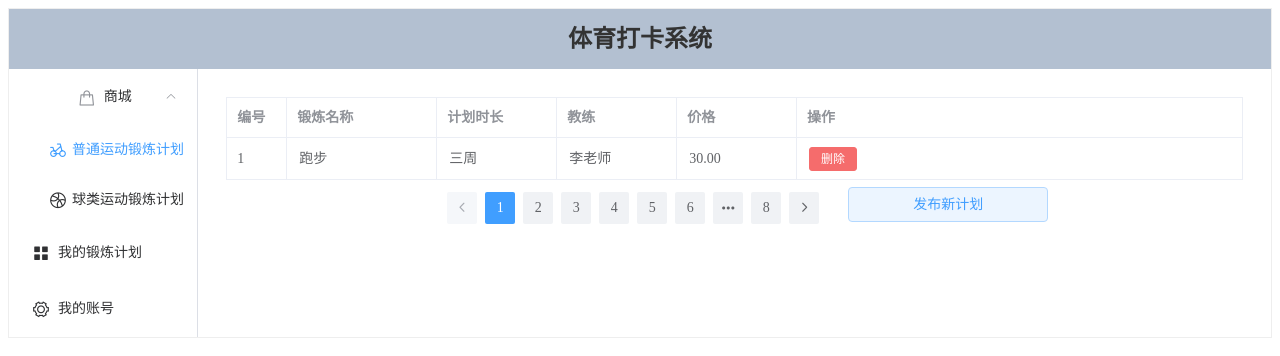
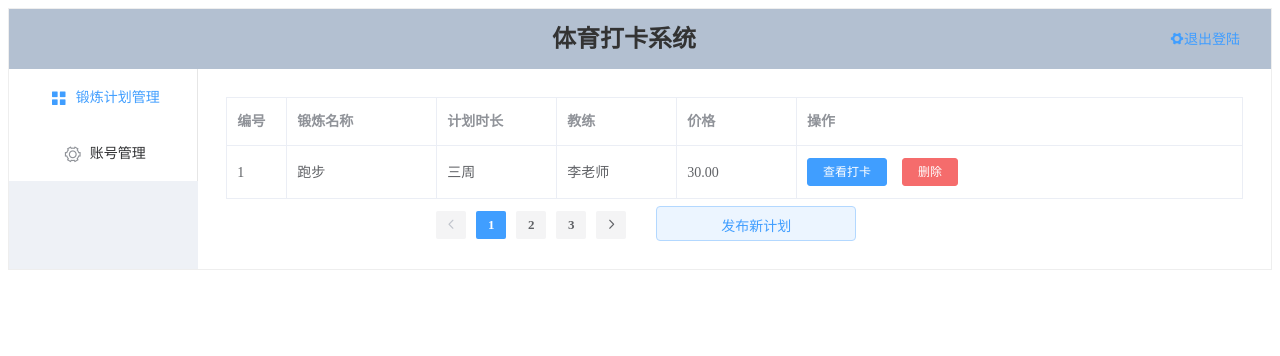
Before and after one commit to C7Ethebest/SportsPutIn, a Vue app: page /CoachPEPlan in a window 1280 px wide. Shown: the top 356 px of the page. Built offline with nearby package versions, Linux system fonts and the light colour scheme; no server answers.

Commit message:
完成了登陆界面和各界面的跳转，添加登出操作

```diff
--- a/package.json
+++ b/package.json
@@ -10,6 +10,7 @@
     "core-js": "^3.8.3",
     "element-ui": "^2.4.5",
     "jquery": "^3.6.0",
+    "less-loader": "^11.0.0",
     "vue": "^2.6.14",
     "vue-router": "^3.5.1",
     "vuex": "^3.6.2"
--- a/src/router/index.js
+++ b/src/router/index.js
@@ -1,6 +1,5 @@
 import Vue from 'vue'
 import VueRouter from 'vue-router'
-import HomeView from '../views/HomeView.vue'
 import Sport from "../views/Sport";
 import BallSport from "../views/BallSport";
 import MyPEPlan from "@/views/MyPEPlan";
@@ -13,9 +12,16 @@ import CoachPEPlan from "@/views/CoachPEPlan";
 import UpdatePEPlan from "@/views/UpdatePEPlan";
 
 
+
 Vue.use(VueRouter)
 
 const routes = [
+  {
+    path: '/login',
+    name: 'login',
+    component:() => import('../views/login.vue')
+  },
+
   {
     path: "/",
     name: "主界面",
@@ -58,24 +64,25 @@ const routes = [
         component: Market
       },
       {
-        path: "/CoachPEPlan",
-        name: "教练的计划",
-        component: CoachPEPlan
-      },
-      {
         path: "/UpdatePEPlan",
         name: "编辑计划",
         component: UpdatePEPlan
       }
       ],
   },
+  {
+    path: '/CoachIndex',
+    name: '教练主界面',
+    component: ()=>import('../views/CoachIndex.vue'),
+    children:[
+      {
+        path: "/CoachPEPlan",
+        name: "教练的计划",
+        component: CoachPEPlan
+      },
+    ]
+  },
 
-
-  {
-    path: '/',
-    name: 'login',
-    component:() => import('../views/login.vue')
-  },
 
 ]
 
--- /dev/null
+++ b/src/utils/request.js
@@ -0,0 +1,58 @@
+import axios from 'axios'
+import router from "@/router";
+
+const request = axios.create({
+    baseURL: "/api",
+    timeout: 5000
+})
+
+// request 拦截器
+// 可以自请求发送前对请求做一些处理
+// 比如统一加token，对请求参数统一加密
+request.interceptors.request.use(config => {
+    config.headers['Content-Type'] = 'application/json;charset=utf-8';
+    config.headers.post['Content-Type'] = 'application/x-www-form-urlencoded';
+
+    // let userJson=sessionStorage.getItem("user");
+    // if(userJson!=null){
+    //     router.push("/index")
+    //     log("来自于request里面的userJson: "+userJson)
+    // }
+
+    //取出sessionStorage里面的信息
+    // let adminJson=sessionStorage.getItem("admin")
+    // if(!adminJson){
+    //     //如果为空,强制去登录
+    //     router.push("/adminLogin")
+    // }
+
+
+ // config.headers['token'] = user.token;  // 设置请求头
+    return config
+}, error => {
+    return Promise.reject(error)
+});
+
+// response 拦截器
+// 可以在接口响应后统一处理结果
+request.interceptors.response.use(
+    response => {
+        let res = response.data;
+        // 如果是返回的文件
+        if (response.config.responseType === 'blob') {
+            return res
+        }
+        // 兼容服务端返回的字符串数据
+        if (typeof res === 'string') {
+            res = res ? JSON.parse(res) : res
+        }
+        return res;
+    },
+    error => {
+        console.log('err' + error) // for debug
+        return Promise.reject(error)
+    }
+)
+
+
+export default request
--- /dev/null
+++ b/src/views/CoachIndex.vue
@@ -0,0 +1,95 @@
+<template>
+  <!--  构建整个页面框架  -->
+  <el-container style="border: 1px solid #eee;text-align: center" >
+    <el-header class="el-header">
+        <h1 class="title">体育打卡系统</h1>
+        <el-button class="el-icon-s-tools" type="text" @click="exit" >退出登陆</el-button>
+    </el-header>
+
+
+    <el-container>
+      <!--构建左侧菜单el-aside-->
+      <el-aside  style="width: 15%; background-color: rgb(238, 241, 246)" class="el-aside">
+        <!--左侧菜单内容-->
+        <el-menu :default-openeds="['1']" :default-active="'1'">
+          <el-menu-item index="1" @click="JumpCoachPEPlan"><i class="el-icon-menu"></i><span slot="title">锻炼计划管理</span></el-menu-item>
+          <el-menu-item index="2" @click=""><i class="el-icon-setting"></i><span slot="title">账号管理</span></el-menu-item>
+        </el-menu>
+      </el-aside>
+
+
+
+      <el-main >
+        <body>
+        <router-view></router-view>
+        </body>
+      </el-main>
+
+    </el-container>
+  </el-container>
+
+
+</template>
+
+<style scoped>
+.el-header {
+  height: 60px;
+  background-color: #B3C0D1;
+  color: #333;
+  line-height: 60px;
+}
+
+.title{
+  text-align: center;
+  margin-top: auto;
+  margin-left: 50px;
+  display:inline-block;
+}
+
+.el-icon-s-tools{
+  display:inline-block;
+  float: right;
+  margin-top: 10px;
+  margin-right: 10px;
+}
+
+
+@media screen and (max-width: 991px) {
+
+
+}
+
+
+</style>
+
+<script>
+export default {
+
+  data() {
+
+  },
+  methods:{
+    exit(){
+      this.$confirm('确定要退出吗？', '提示', {
+        confirmButtonText: '确定',
+        cancelButtonText: '取消',
+        type: 'warning'
+      }).then(() => {
+        this.$router.push({
+          name:'login',
+        })
+      }).catch(() => {
+      });
+    },
+    JumpCoachPEPlan(){
+      this.$router.push({
+        name:'教练的计划',
+      })
+    },
+
+    JumpLogin(){
+
+    },
+  }
+}
+</script>
--- a/src/views/CoachPEPlan.vue
+++ b/src/views/CoachPEPlan.vue
@@ -33,8 +33,6 @@
             label="价格"
             width="120">
         </el-table-column>
-
-        <div>
         <el-table-column
             fixed="right"
             label="操作">
@@ -44,8 +42,36 @@
 <!--              <el-button @click="JumpUpdatePEPlan(scope.row)" type="primary" plain-->
 <!--                         size="small" >编辑</el-button>-->
 
+                <div style="display:inline-block">
+                  <el-button type="primary" size="mini" @click="dialogVisible = true">查看打卡</el-button>
+                  <el-dialog
+                      :modal="false"
+                      append-to-body="true"
+                      title="评分"
+                      :visible.sync="dialogVisible"
+                      width="30%"
+                      :before-close="handleClose">
 
-                <div style="display:inline-block">
+                    <!--弹窗对话框内容-->
+                    <div class="demo-image__preview">
+                        <el-image
+                            style="width: 100px; height: 100px"
+                            :src="url"
+                            :preview-src-list="srcList">
+                        </el-image>
+
+                      <div class="block" style="margin-top: 10px">
+                        <span class="demonstration">评分：</span>
+                        <el-rate v-model="value1" show-text="true" :texts="texts"></el-rate>
+                      </div>
+                    </div>
+
+                    <span slot="footer" class="dialog-footer">
+                      <el-button @click="dialogVisible = false">取 消</el-button>
+                      <el-button type="primary" @click="dialogVisible = false">确 定</el-button>
+                    </span>
+                  </el-dialog>
+
                   <el-popover
                       placement="top"
                       width="160"
@@ -55,17 +81,14 @@
                       <el-button size="mini" type="text" @click="visible = false">取消</el-button>
                       <el-button type="primary" size="mini" style="margin-left: 20px" @click="visible = false; deletePEPlan(scope.row)">确定</el-button>
                     </div>
-                    <el-button slot="reference" type="danger" size="small" >删除</el-button>
+                    <el-button slot="reference" type="danger" size="mini" style="margin-left: 15px">删除</el-button>
                   </el-popover>
                 </div>
 <!--              </div>-->
 
-
-
             </template>
 
           </el-table-column>
-        </div>
 
       </el-table>
 
@@ -78,16 +101,12 @@
           background
           layout="prev, pager, next"
           :page-size="4"
-          :total="30"
+          :total="10"
           style="margin-top: 10px;margin-left: 200px"
           @current-chang="page">
       </el-pagination>
 
       <el-button @click="JumpAddPEPlan" type="primary" plain class="Addbtn">发布新计划</el-button>
-
-    </el-container>
-
-    <el-container>
 
     </el-container>
 
@@ -100,6 +119,14 @@ export default {
   name: "CoachPEPlan",
 
   methods: {
+
+    handleClose(done){
+      this.$confirm('确认关闭？')
+      .then(_=>{
+        done();
+      })
+      .catch(_=>{});
+    },
 
     deletePEPlan(row){
       const _this = this
@@ -128,7 +155,18 @@ export default {
   },
   data() {
     return{
+      texts:['重新提交','不及格', '及格', '良好', '优秀'],
 
+      value1: null,
+      url: 'https://fuss10.elemecdn.com/e/5d/4a731a90594a4af544c0c25941171jpeg.jpeg',
+      srcList: [
+        'https://fuss10.elemecdn.com/8/27/f01c15bb73e1ef3793e64e6b7bbccjpeg.jpeg',
+        'https://fuss10.elemecdn.com/1/8e/aeffeb4de74e2fde4bd74fc7b4486jpeg.jpeg'
+      ],
+
+      dialogVisible: false,
+
+      //填写规则
       rules: {
         pename: [
           { required: true, message: '请输入训练计划名称', trigger: 'change' },
@@ -145,6 +183,7 @@ export default {
         ],
       },
 
+
       dialogFormVisible: false,
       ruleForm: {
         pename: '11',
@@ -154,6 +193,7 @@ export default {
       },
       formLabelWidth: '120px',
 
+      //封装数据
       PEPlan: [
         {
           peid: '1',
@@ -166,6 +206,7 @@ export default {
     }
   },
 
+  //添加计划
   created() {
     const _this = this
     axios.get('http://localhost:8888/Sport/findAll').then(function (resp){
--- a/src/views/Index.vue
+++ b/src/views/Index.vue
@@ -2,7 +2,8 @@
   <!--  构建整个页面框架  -->
   <el-container style="border: 1px solid #eee;text-align: center" >
       <el-header class="el-header">
-        <h1 style="text-align: center;margin-top: auto">体育打卡系统</h1>
+        <h1 class="title">体育打卡系统</h1>
+        <el-button class="el-icon-s-tools" type="text" @click="exit" style="">退出登陆</el-button>
       </el-header>
 
     <el-container>
@@ -39,6 +40,20 @@
   line-height: 60px;
 }
 
+.title{
+  text-align: center;
+  margin-top: auto;
+  margin-left: 50px;
+  display:inline-block;
+}
+
+.el-icon-s-tools{
+  display:inline-block;
+  float: right;
+  margin-top: 10px;
+  margin-right: 10px;
+}
+
 /*.el-aside {*/
 /*  width: 15%;*/
 /*  */
@@ -67,6 +82,19 @@ export default {
 
   },
   methods:{
+    exit(){
+      this.$confirm('确定要退出吗？', '提示', {
+        confirmButtonText: '确定',
+        cancelButtonText: '取消',
+        type: 'warning'
+      }).then(() => {
+        this.$router.push({
+          name:'login',
+        })
+      }).catch(() => {
+      });
+    },
+
     JumpSport(){
       this.$router.push({
         name:'运动',
--- a/src/views/MyPEPlan.vue
+++ b/src/views/MyPEPlan.vue
@@ -29,7 +29,15 @@
         <el-table-column
             prop="price"
             label="价格"
-            width="110px">
+            width="90px">
+        </el-table-column>
+        <el-table-column
+            prop="score"
+            label="得分"
+            width="160px">
+          <div class="block">
+            <el-rate v-model="value1" disabled="true"></el-rate>
+          </div>
         </el-table-column>
 
         <el-table-column
--- a/src/views/PunchIn.vue
+++ b/src/views/PunchIn.vue
@@ -1,7 +1,5 @@
-
 <template  id="app">
     <el-upload
-
         class="upload-demo"
         drag
         action="http://localhost:8888/file/upload"
--- a/src/views/login.vue
+++ b/src/views/login.vue
@@ -55,7 +55,7 @@
 
 <script>
 
-    import register from "@/views/login/register";
+    import register from "@/views/register";
     import request from "@/utils/request";
     // import register from "/register";
     export default {
@@ -124,7 +124,7 @@
             goToLogin(){
                 this.$refs["loginForm"].validate((valid) => {
                     if (valid) {
-                        request.post("/user/login", {
+                        request.post("http://localhost:8888/user/login", {
                             username: this.loginForm.account,
                             password: this.loginForm.password,
                         })
@@ -133,13 +133,14 @@
 
 
                                 if (res.result === 0) {
-                                    this.$message({message: "登录成功" , type: "success"});
                                     sessionStorage.setItem("admin", JSON.stringify(res.data));
                                     if (this.radioVal === '1'){
-                                        this.$router.push("/home");
+                                      this.$message({message: "登录成功" , type: "success"});
+                                      this.$router.push("/Market");
                                     }
                                     else {
-                                        this.$message({message: "教练" , type: "success"});
+                                      this.$message({message: "欢迎教练使用本系统" , type: "success"});
+                                      this.$router.push("/CoachPEPlan");
                                     }
                                 } else {
                                     this.$message.error("账号密码不正确");
@@ -171,16 +172,18 @@
 </script>
 
 <style scoped lang="less">
+
     .login{
         width: 100%;
         height: 100vh;
-        background:whitesmoke;
+        background-image: url('http://www.dnzhuti.com/uploads/allimg/170511/95-1F511162616.jpg');
         overflow: auto;
         position: relative;
         .login_form{
             width: 400px;
             height: 360px;
             position: absolute;
+            padding: 20px;
             left: 50%;
             top: 50%;
             margin-left: -220px;
--- /dev/null
+++ b/src/views/register.vue
@@ -0,0 +1,13 @@
+<template>
+
+</template>
+
+<script>
+export default {
+  name: "register"
+}
+</script>
+
+<style scoped>
+
+</style>
```
Also changed, not shown: src/main.js (+6 -5 lines), src/assets/imgs/background.jpg (added), 1 other file (tests, documents, lock files or other folders).
